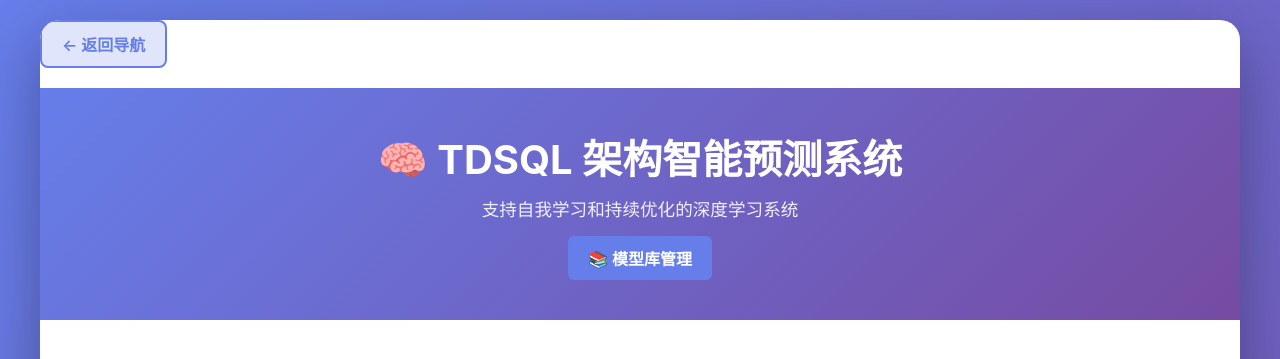
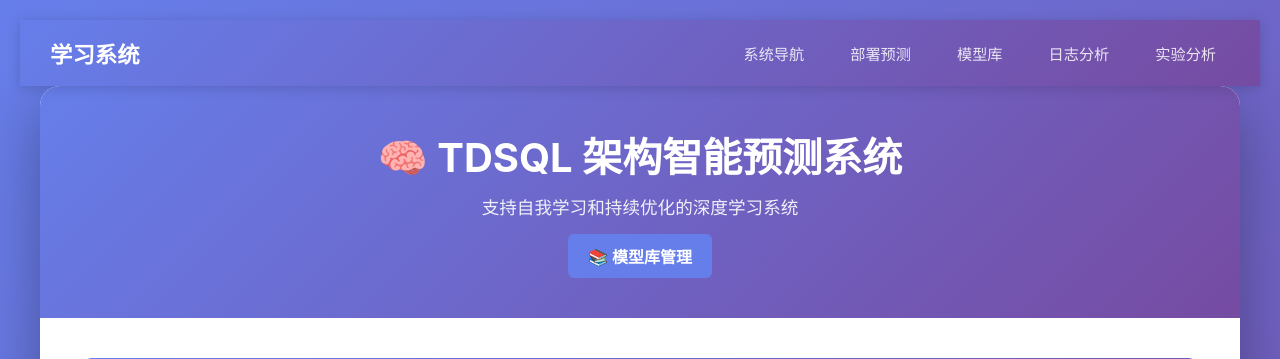
Before and after one commit to supersbc/tencent_CodeBuddy, a Flask app: page /learning in a window 1280 px wide. Shown: the top 359 px of the page. Run offline with Flask 3, Linux system fonts and the light colour scheme.

Commit message:
feat: 优化前端模板页面UI（index_learning, log_analysis, model_library, predict_v2）

```diff
--- a/AIdatabase/templates/index_learning.html
+++ b/AIdatabase/templates/index_learning.html
@@ -97,28 +97,47 @@
         .tab-content.active {
             display: block;
         }
-        .back-nav-btn {
-            display: inline-block;
-            background: rgba(102, 126, 234, 0.2);
-            color: #667eea;
-            border: 2px solid #667eea;
-            padding: 10px 20px;
-            border-radius: 8px;
+        /* 统一顶栏导航 */
+        .top-bar {
+            background: linear-gradient(135deg, #667eea 0%, #764ba2 100%);
+            color: #fff;
+            padding: 16px 30px;
+            display: flex;
+            align-items: center;
+            justify-content: space-between;
+            box-shadow: 0 2px 12px rgba(0,0,0,0.15);
+            position: sticky;
+            top: 0;
+            z-index: 100;
+        }
+        .top-bar h1 { font-size: 1.4em; font-weight: 700; }
+        .nav-links { display: flex; gap: 18px; }
+        .nav-links a {
+            color: rgba(255,255,255,0.85);
             text-decoration: none;
-            font-weight: 600;
-            margin-bottom: 20px;
-            transition: all 0.3s;
+            font-size: 0.95em;
+            padding: 6px 14px;
+            border-radius: 6px;
+            transition: 0.2s;
         }
-        .back-nav-btn:hover {
-            background: #667eea;
-            color: white;
-            transform: translateX(-5px);
+        .nav-links a:hover, .nav-links a.active {
+            background: rgba(255,255,255,0.2);
+            color: #fff;
         }
     </style>
 </head>
 <body>
+<div class="top-bar">
+    <h1>学习系统</h1>
+    <div class="nav-links">
+        <a href="/nav">系统导航</a>
+        <a href="/predict">部署预测</a>
+        <a href="/model_library">模型库</a>
+        <a href="/log_analysis">日志分析</a>
+        <a href="/experiment">实验分析</a>
+    </div>
+</div>
     <div class="container">
-        <a href="/" class="back-nav-btn">← 返回导航</a>
         <header class="header">
             <h1>🧠 TDSQL 架构智能预测系统</h1>
             <p class="subtitle">支持自我学习和持续优化的深度学习系统</p>
```
Also changed, not shown: AIdatabase/templates/log_analysis.html (+15 -9 lines), AIdatabase/templates/model_library.html (+37 -15 lines), AIdatabase/templates/predict_v2.html (+35 -28 lines).
